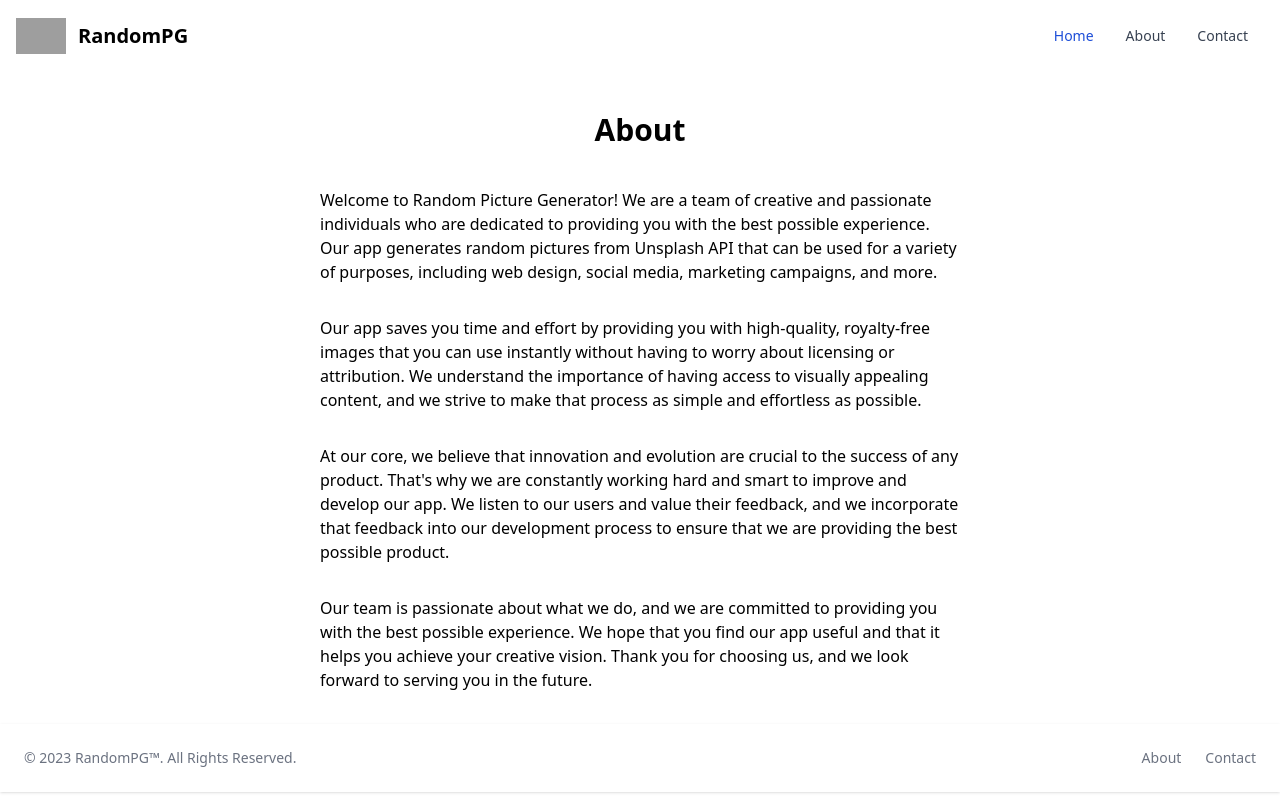
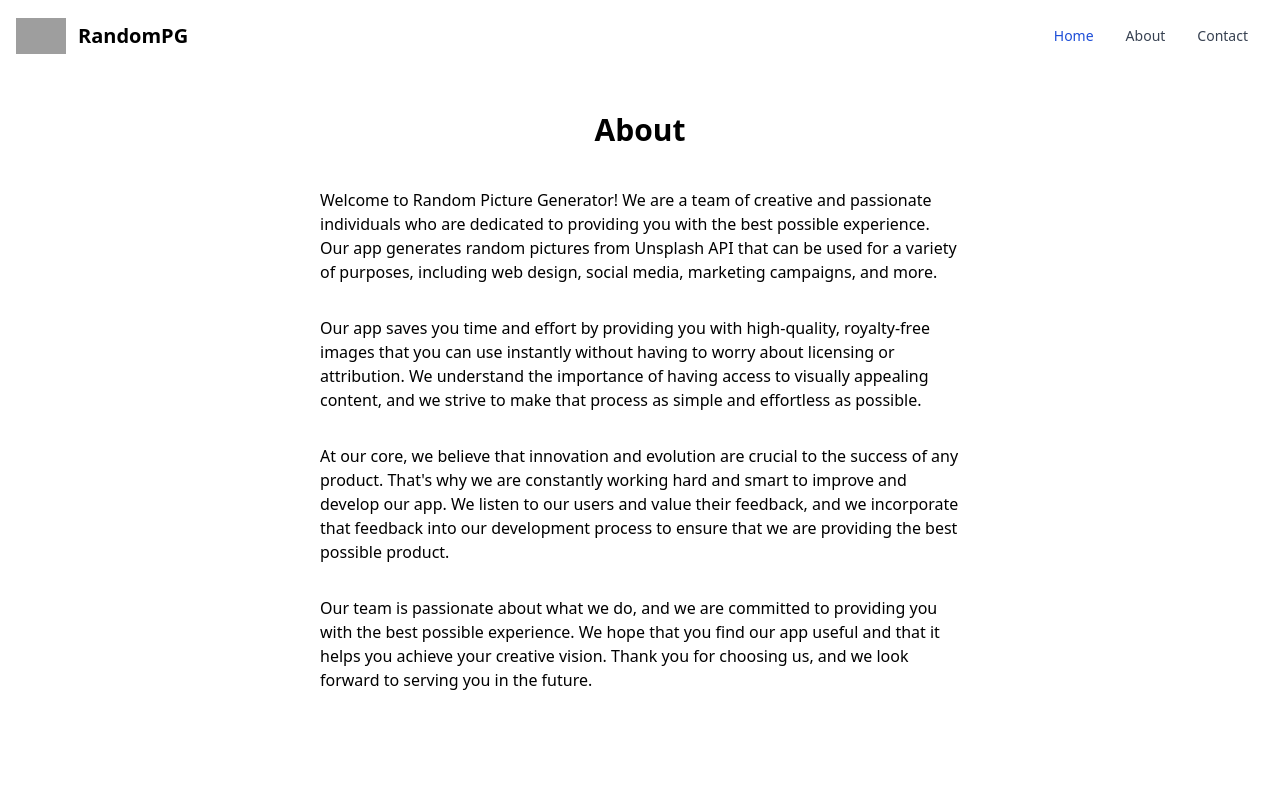
Before and after one commit to aynaever/random-photo, a Next.js app: page /about in a window 1280 px wide. Shown: the top 800 px of the page. Built offline with nearby package versions, Linux system fonts and the light colour scheme; grey boxes are pictures that could not be loaded.

Commit message:
fix footer styling, put it in the bottom

```diff
--- a/components/layout.js
+++ b/components/layout.js
@@ -5,7 +5,9 @@ export default function Layout({ children }) {
 	return (
 		<>
 			<Header />
-				{children}
+				<div className="h-screen">
+					{children}
+				</div>
 			<Footer />
 		</>
 	);
```
